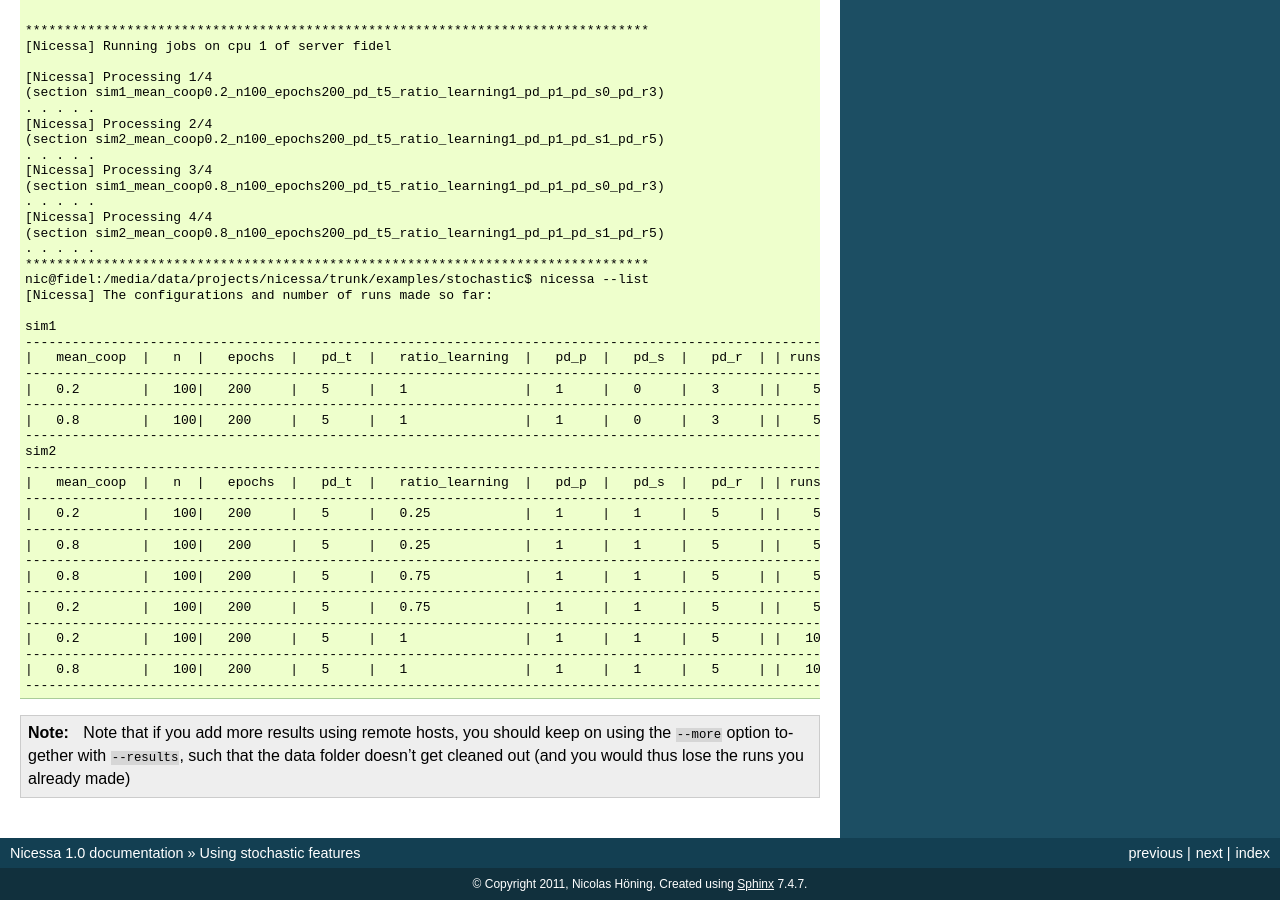
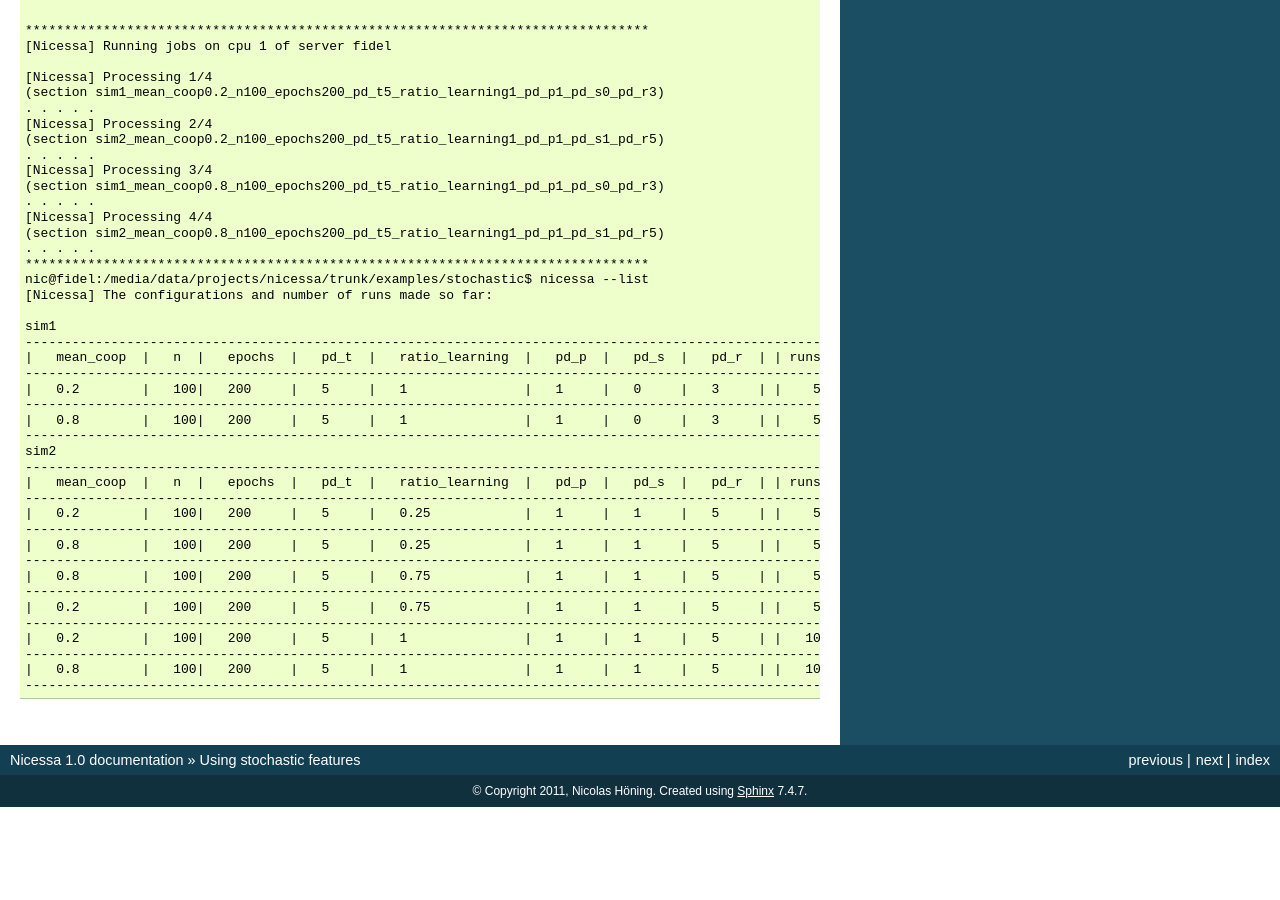
Before and after one commit to nhoening/StoSim, a Sphinx documentation site: the page built from doc/tut/stochastic.rst, in a window 1280 px wide and 900 px high, scrolled down 2855 px. Built offline with Sphinx 7.4.7, drawn with Linux system fonts in a browser that asks for light colours; after the commit the page ends 3662 px from its top, so only the background shows below that.

Commit message:
edit some Tutorials for correctness

```diff
--- a/doc/tut/stochastic.rst
+++ b/doc/tut/stochastic.rst
@@ -178,9 +178,3 @@ have 10 seeds)::
     --------------------------------------------------------------------------------------------------------
     |   0.8        |   100|   200     |   5     |   1               |   1     |   1     |   5     | |   10 |
     --------------------------------------------------------------------------------------------------------
-
-
-.. note:: Note that if you add more results using remote hosts,
-          you should keep on using the ``--more`` option together with ``--results``,
-          such that the data folder doesn't get cleaned out (and you
-          would thus lose the runs you already made)
```
Also changed, not shown: doc/tut/basic.rst (+7 -8 lines).
